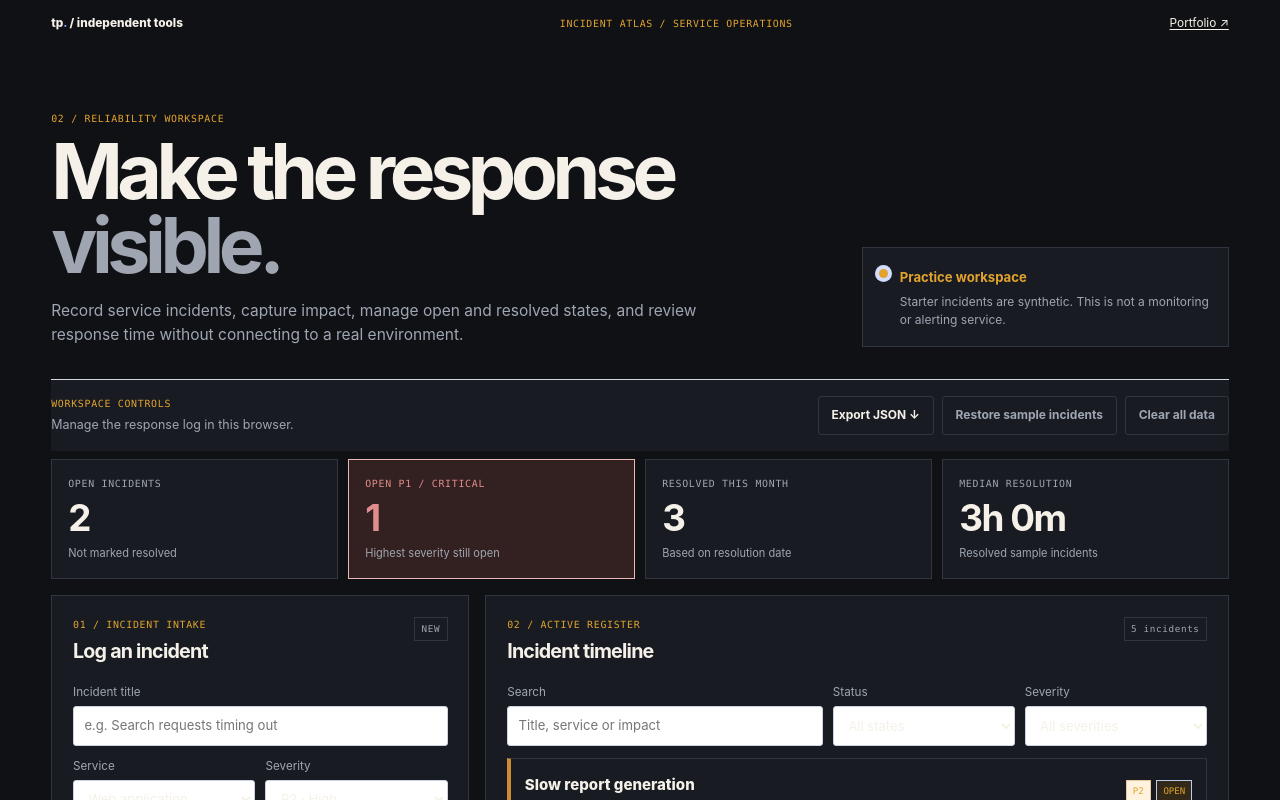
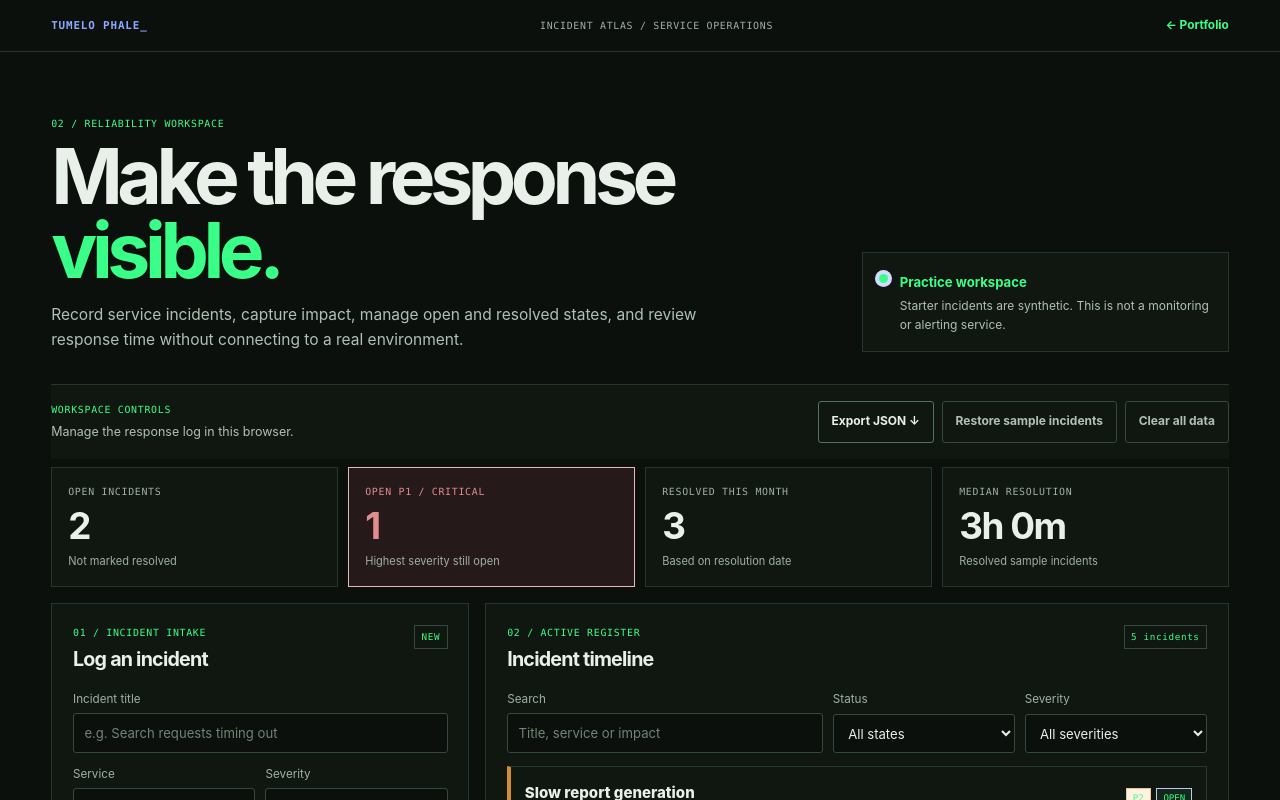
Before and after one commit to tumelodev-arch/IncidentAtlas, a website: page index.html in a window 1280 px wide. Shown: the top 800 px of the page. Drawn offline with Linux system fonts and the light colour scheme.

Commit message:
Align Incident Atlas theme and simplify app navigation

```diff
--- a/index.html
+++ b/index.html
@@ -2,7 +2,7 @@
 <html lang="en">
 <head><meta charset="utf-8"><meta name="viewport" content="width=device-width, initial-scale=1"><meta name="theme-color" content="#0F1115"><meta name="description" content="Incident Atlas is a local incident coordination and review log for service reliability practice."><title>Incident Atlas — Response workspace</title><link rel="stylesheet" href="styles.css"><script src="app.js" defer></script></head>
 <body><a class="skip-link" href="#main">Skip to content</a>
-<header class="topbar"><a class="brand" href="https://tumelodev-arch.github.io/">tp<span>.</span> / independent tools</a><span class="topbar-label">INCIDENT ATLAS / SERVICE OPERATIONS</span><a href="https://tumelodev-arch.github.io/">Portfolio ↗</a></header>
+<header class="topbar"><a class="brand" href="https://tumelodev-arch.github.io/" aria-label="Return to Tumelo Phale portfolio"><span class="brand-name">TUMELO PHALE<span class="brand-mark">_</span></span></a><span class="topbar-label">INCIDENT ATLAS / SERVICE OPERATIONS</span><a href="https://tumelodev-arch.github.io/">← Portfolio</a></header>
 <main id="main" class="shell">
 <section class="hero"><div><p class="eyebrow">02 / RELIABILITY WORKSPACE</p><h1>Make the response<br><span>visible.</span></h1><p class="lede">Record service incidents, capture impact, manage open and resolved states, and review response time without connecting to a real environment.</p></div><aside class="privacy-note"><span class="privacy-dot"></span><div><strong>Practice workspace</strong><p>Starter incidents are synthetic. This is not a monitoring or alerting service.</p></div></aside></section>
 <section class="toolbar"><div><p class="eyebrow">WORKSPACE CONTROLS</p><p class="toolbar-copy">Manage the response log in this browser.</p></div><div class="toolbar-actions"><button id="export-json" class="button button-secondary">Export JSON ↓</button><button id="reset-demo" class="button button-quiet">Restore sample incidents</button><button id="clear-data" class="button button-quiet" type="button">Clear all data</button></div></section>
--- a/styles.css
+++ b/styles.css
@@ -6,3 +6,75 @@
 
 /* Palette tokens used by the original workspace components */
 :root{color-scheme:dark;--paper:#0F1115;--surface:#181C22;--ink:#F5F1E8;--muted:#9FA6B2;--line:#303640;--navy:#181C22;--blue:#E2A32D;--blue-light:#332919;--red:#e18d8d;--red-light:#332020;--amber:#E2A32D;--green:#8fc89a;--green-light:#1f3023;--accent:#E2A32D}
+
+/* Shared portfolio theme: charcoal, warm text and neon terminal green. */
+:root {
+  color-scheme: dark; --paper:#0b100d; --surface:#101711; --surface-2:#151f18;
+  --ink:#e8f0e9; --text:#e8f0e9; --muted:#a0b0a3; --line:#26362a;
+  --dark:#101711; --green:#39ff88; --green-light:#14271b; --mint:#14271b;
+  --coral:#39ff88; --accent:#39ff88; --blue:#39ff88; --blue-light:#14271b;
+  --red-light:#25191a; --amber:#39ff88; --berry:#39ff88;
+  --berry-light:#14271b; --gold:#39ff88;
+}
+html,body { min-height:100%; background:#0b100d; color:#e8f0e9; }
+body { background:#0b100d; color:#e8f0e9; }
+a { color:#e8f0e9; text-underline-offset:.22em; }
+a:hover { color:#39ff88; }
+.topbar { gap:1.25rem; padding:1rem max(4vw,1rem); border-bottom:1px solid #26362a; background:#0b100d; color:#e8f0e9; }
+.topbar .brand { color:#e8f0e9; letter-spacing:.08em; }
+.brand-name { font-family:var(--mono); font-size:.68rem; letter-spacing:.08em; }
+.brand-mark { color:#39ff88; }
+.topbar-label { color:#a0b0a3; }
+.topbar>a:last-child { color:#39ff88; font-weight:700; text-decoration:none; white-space:nowrap; }
+.topbar>a:last-child:hover { color:#b0ffce; text-decoration:underline; }
+.eyebrow,.metric-label,.status-chip,.count-chip { color:#39ff88; }
+.hero { border-color:#26362a; }
+.hero h1,.hero h2,h1,h2,h3,h4 { color:#e8f0e9; }
+.hero h1 span { color:#39ff88; }
+.lede,.toolbar-copy { color:#b1c0b5; }
+.privacy-note { border:1px solid #26362a!important; background:#101711!important; color:#e8f0e9; }
+.privacy-note strong { color:#39ff88; }
+.privacy-note p { color:#b1c0b5!important; }
+.toolbar { border-color:#26362a; }
+.panel,.metrics article,.incident-card,.filter-panel { border-color:#26362a; background:#101711; color:#e8f0e9; }
+.metrics .metric-highlight { border-color:#26362a; background:#151f18; color:#e8f0e9; }
+.metrics small,.metric-label,.panel-foot { color:#a0b0a3; }
+.metric-highlight .metric-label,.metric-highlight small { color:#a0b0a3; }
+.toolbar input,.editor-panel input,.editor-panel select,.editor-panel textarea,.filters input,.filters select,input,select,textarea {
+  border-color:#34493a; background:#0b100d; color:#e8f0e9;
+}
+input::placeholder,textarea::placeholder { color:#718475; opacity:1; }
+.button { min-height:42px; }
+.button-primary,.button:not(.button-secondary):not(.button-quiet) { border-color:#39ff88; background:#39ff88; color:#0b100d; }
+.button-primary:hover,.button:not(.button-secondary):not(.button-quiet):hover { border-color:#a1ffc5; background:#a1ffc5; color:#0b100d; }
+.button-secondary { border-color:#52735d; background:#101711; color:#e8f0e9; }
+.button-secondary:hover { border-color:#39ff88; background:#151f18; color:#39ff88; }
+.button-quiet { border-color:#34493a; background:transparent; color:#b1c0b5; }
+.button-quiet:hover { border-color:#39ff88; background:#151f18; color:#e8f0e9; }
+.status-chip,.count-chip { border-color:#34493a; }
+.incident-card { background:#101711; }
+.incident-top,.incident-foot { border-color:#26362a; color:#a0b0a3; }
+.incident-row { border-color:#26362a; }
+.incident-row b { color:#e8f0e9; }
+.incident-row small { color:#a0b0a3; }
+.incident-state { color:#39ff88; }
+.incident-level.level-low { background:#39ff88; }
+.incident-level.level-mid { background:#d5e7a0; }
+.incident-level.level-high { background:#ff7676; }
+.badge,.status-badge { border-color:#34493a; background:#151f18; color:#b1c0b5; }
+.badge.p1,.badge.high,.level-high { color:#ffaaaa; }
+.badge.resolved,.badge.closed { border-color:#286b48; background:#14271b; color:#8cffb8; }
+.table-wrap th { background:#151f18; color:#b1c0b5; }
+.table-wrap td { border-color:#26362a; }
+.empty-state,.incident-time { color:#b1c0b5; }
+.app-footer { border-color:#26362a; color:#a0b0a3; }
+.app-footer a { color:#39ff88; }
+.form-message { color:#8cffb8; }
+button:focus-visible,a:focus-visible,input:focus-visible,select:focus-visible,textarea:focus-visible { outline:2px solid #39ff88; outline-offset:3px; }
+@media(max-width:600px) {
+  .topbar { gap:.7rem; padding-inline:1rem; }
+  .brand-name { font-size:.58rem; }
+  .topbar-label { order:3; flex:1 0 100%; }
+  .topbar>a:last-child { margin-left:auto; }
+}
+@media(prefers-reduced-motion:reduce) { *,*::before,*::after { transition:none!important; animation:none!important; } }
```
